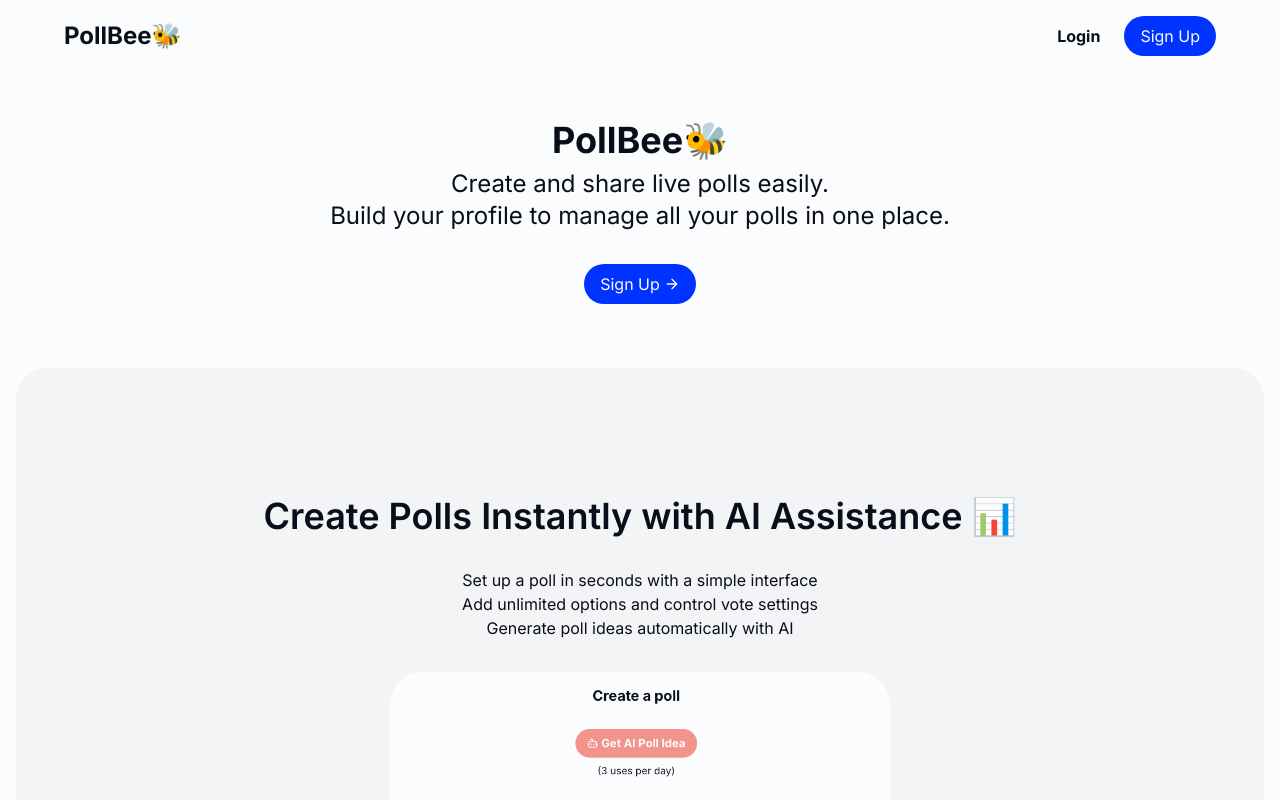
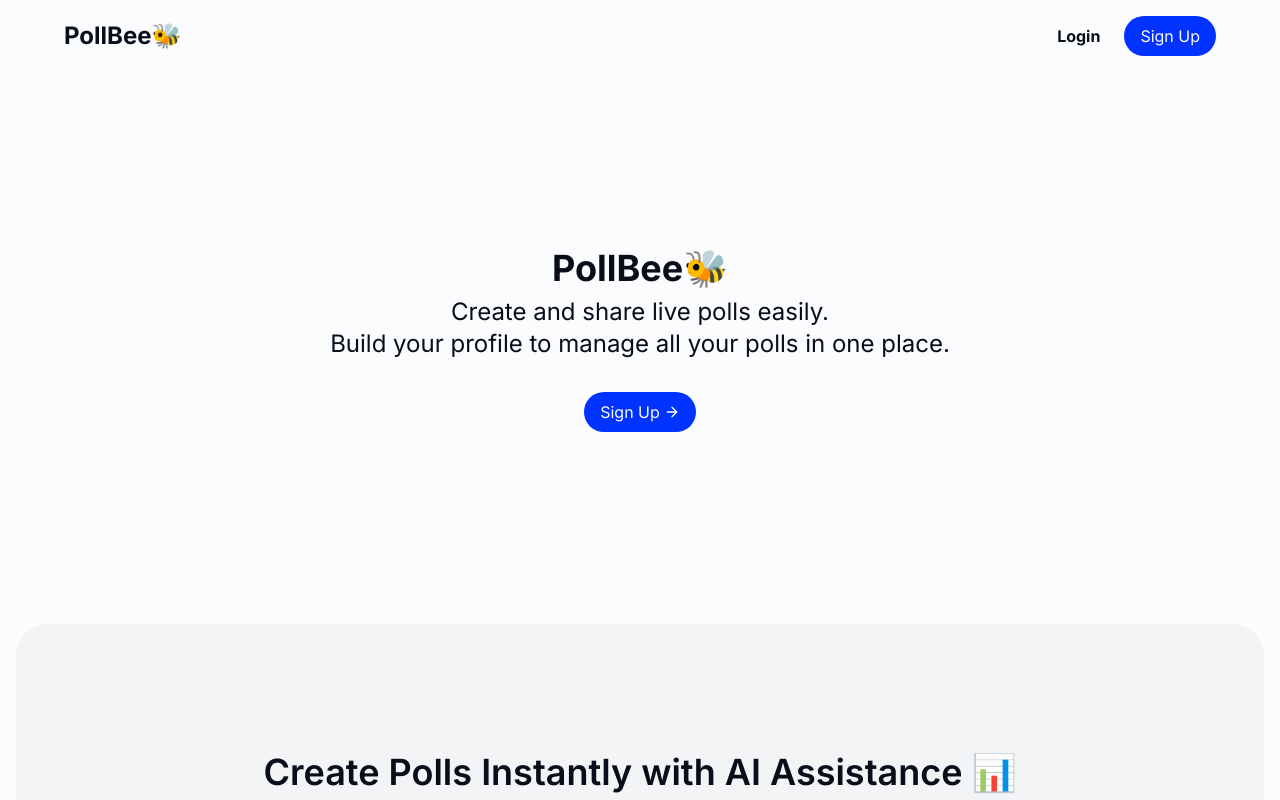
Before and after one commit to jonte265/pollbee, a Next.js app in the folder frontend/: page / in a window 1280 px wide. Shown: the top 800 px of the page. Built offline with nearby package versions, Linux system fonts and the light colour scheme.

Commit message:
homepage padding

```diff
--- a/frontend/app/page.tsx
+++ b/frontend/app/page.tsx
@@ -26,7 +26,7 @@ export default function Home() {
         transition={{ duration: 0.5 }}
       >
         <main className="flex flex-col gap-16 text-center ">
-          <div className="flex flex-col gap-8">
+          <div className="flex flex-col gap-8 py-32 px-8">
             <div className="flex flex-col gap-2 text-center">
               <h1 className="text-4xl font-bold ">PollBee🐝</h1>
               <div>
```
